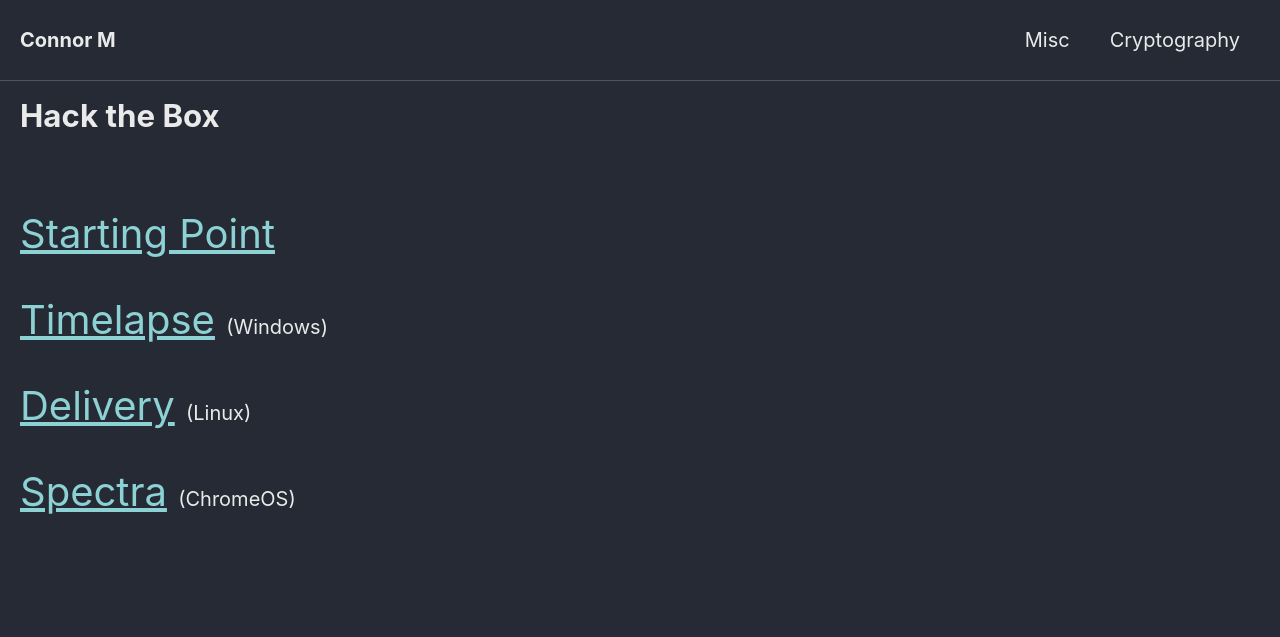
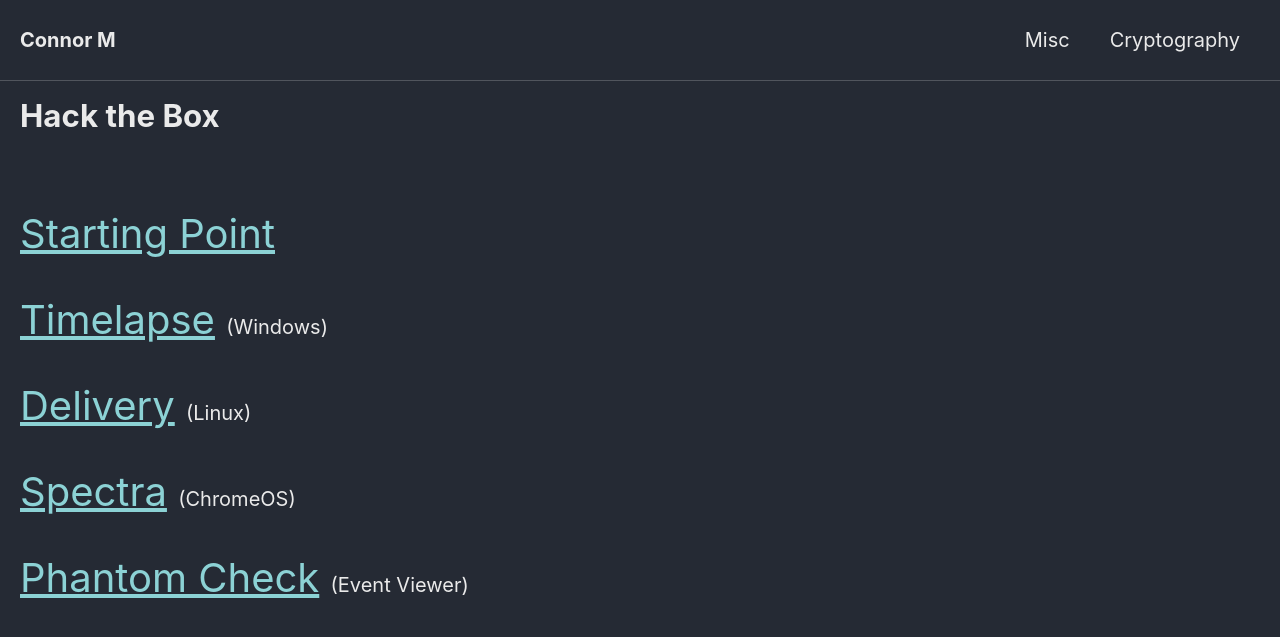
Before and after one commit to Connor-McCartney/Connor-McCartney.github.io, a Jekyll site: the page built from _pages/misc/htb.md, in a window 1280 px wide. Shown: the top 637 px of the page. Built offline with Jekyll 4.4.1, drawn with Linux system fonts in a browser that asks for light colours; cached includes are drawn as plain includes.

Commit message:
Update htb.md

```diff
--- a/_pages/misc/htb.md
+++ b/_pages/misc/htb.md
@@ -12,3 +12,5 @@ title: Hack the Box
 <span style="font-size:2em;">   [Delivery](/misc/htb/delivery)   </span>   (Linux)
 
 <span style="font-size:2em;">   [Spectra](/misc/htb/spectra)   </span>   (ChromeOS)
+
+<span style="font-size:2em;">   [Phantom Check](/misc/htb/phantom-check)   </span>   (Event Viewer)
```
